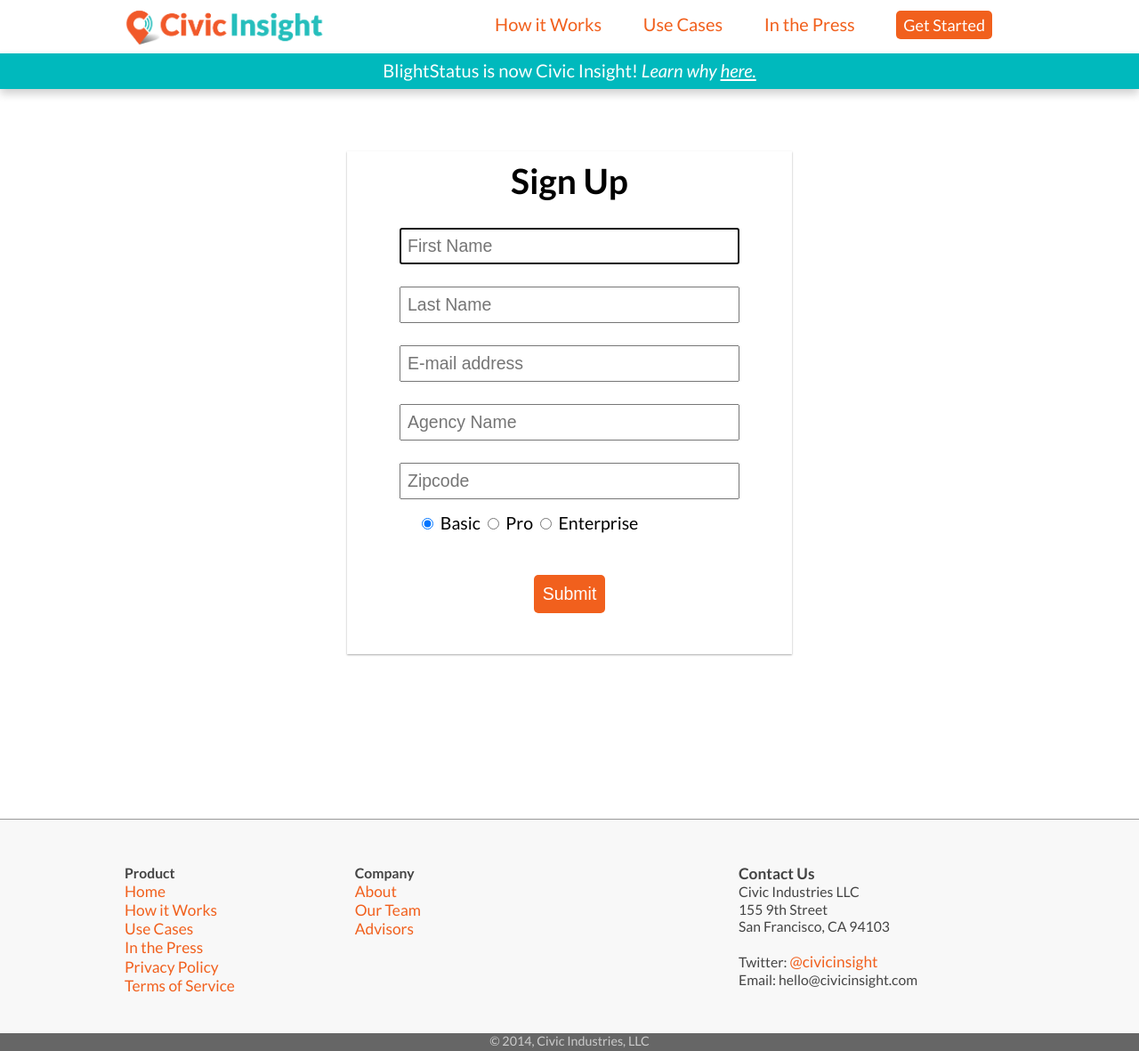
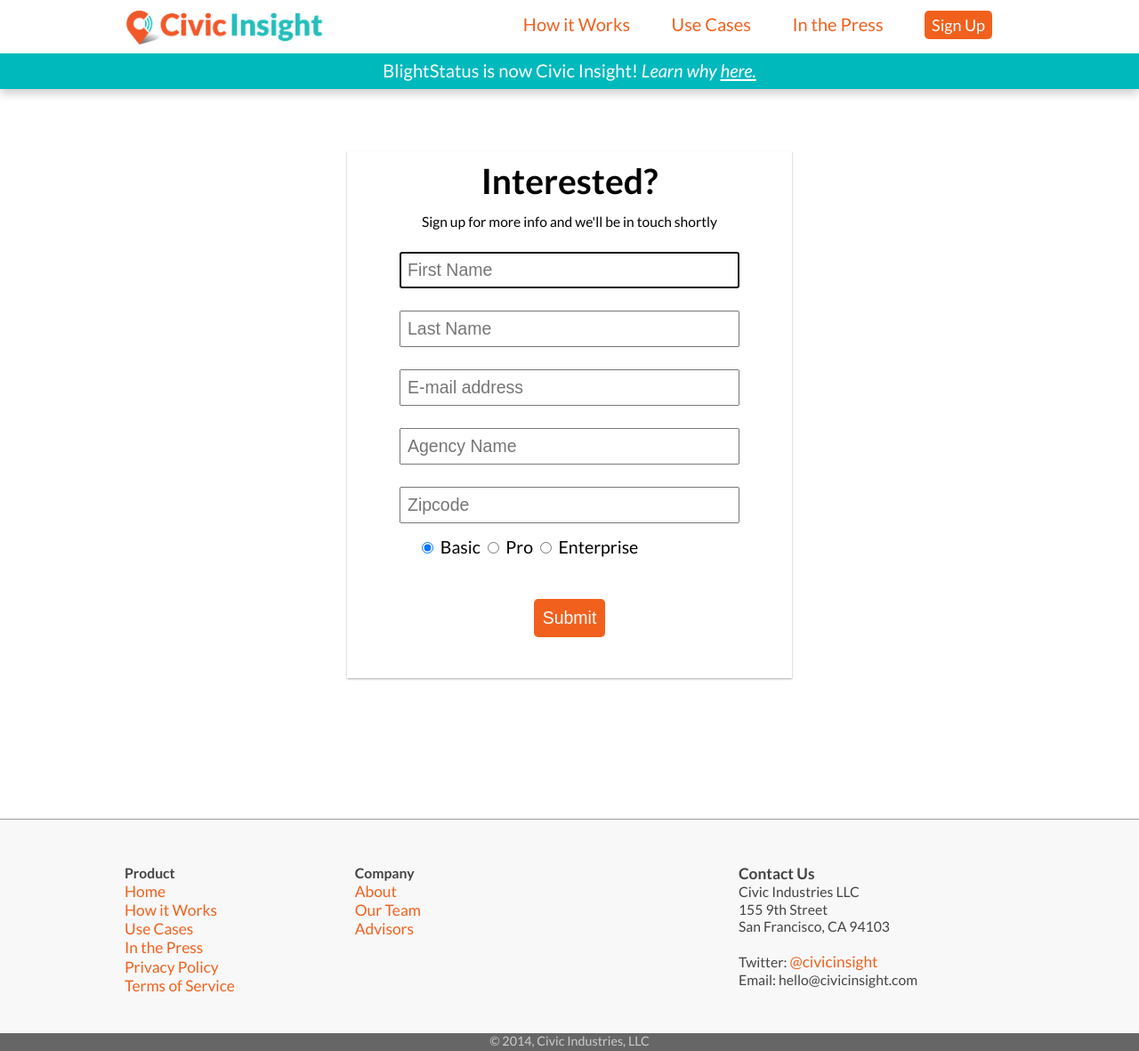
Before and after one commit to civicindustries/civicinsight.com, a Jekyll site: the page built from signup.html, in a window 1280 px wide and 1181 px high. Shown: the whole window at 89% size. Built offline with Jekyll 4.4.1, drawn with Linux system fonts in a browser that asks for light colours; nearby versions of some CDN libraries; Markdown is read by kramdown in place of the engine named in the settings.

Commit message:
change sign-up form styling now that pricing is gone for now.. Will re-introduce new pricing soon

```diff
--- a/_includes/header.html
+++ b/_includes/header.html
@@ -8,7 +8,7 @@
       <li><a href="/index.html#product">How it Works</a></li>
       <li><a href="/index.html#case-studies">Use Cases</a></li>
       <li><a href="/index.html#clients">In the Press</a></li>
-      <li><a class="menu-button btn-glow primary btn-submit signup" href="/index.html#pricing">Get Started</a></li>
+      <li><a class="menu-button btn-glow primary btn-submit signup" href="/signup.html">Sign Up</a></li>
 
 
     </ul>
--- a/index.html
+++ b/index.html
@@ -9,4 +9,3 @@
 {% include home/clients.html %}
 {% include home/press.html %}
 {% include home/partners.html %}
-{% include home/newsletter.html %}
--- a/signup.html
+++ b/signup.html
@@ -17,7 +17,15 @@
 
           <form action="https://civicinsight-signup.herokuapp.com/signup" method="post" id="mc-embedded-subscribe-form" name="mc-embedded-subscribe-form" class="validate" target="_blank" novalidate>
         <!-- <form action="http://0.0.0.0:5000/signup" method="post" id="mc-embedded-subscribe-form" name="mc-embedded-subscribe-form" class="validate" target="_blank" novalidate> -->
-            <div class="center"><h1>Sign Up</h1></div>
+            <div class="center">
+              <h1>Interested?</h1>
+            </div>
+
+            <div class="center" style="font-size: 120%; width: 80%; margin: 0 auto; text-align:center">
+              <p>Sign up for more info and we'll be in touch shortly</p>
+            </div>
+
+
           <div>
           	<input name="FNAME" class="" type="text" autofocus="autofocus"  value=""  id="mce-FNAME" placeholder="First Name" size="30">
             <div class="error"></div>
```
